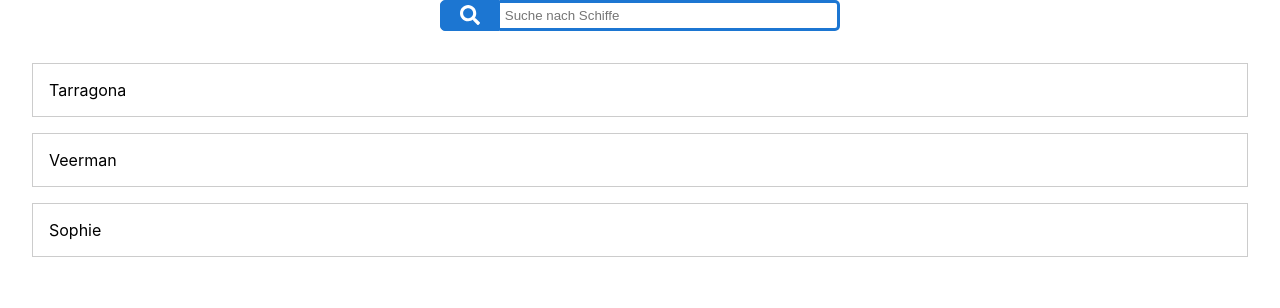
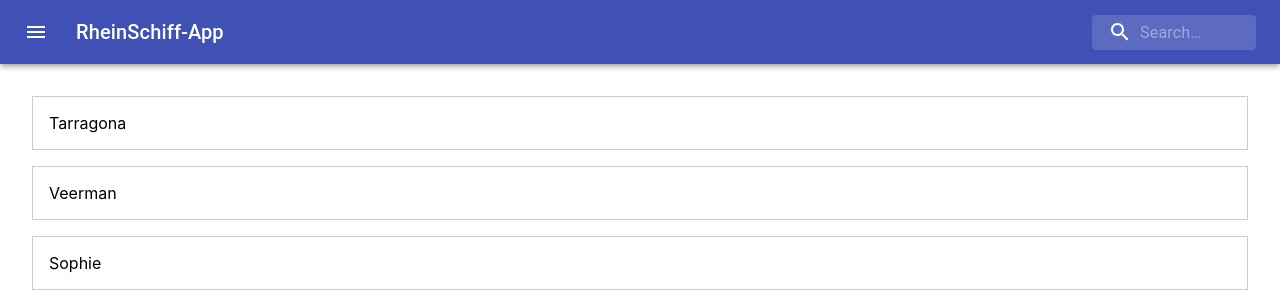
Before and after one commit to LuisAlmajano/rheinschiff-react-app, a React (Create React App) app: page / in a window 1280 px wide. Shown: the top 308 px of the page. Built offline with nearby package versions, Linux system fonts and the light colour scheme.

Commit message:
Siguiente version con Component SearchBar importado de Material-UI

```diff
--- a/package.json
+++ b/package.json
@@ -3,6 +3,8 @@
   "version": "0.1.0",
   "private": true,
   "dependencies": {
+    "@material-ui/core": "^4.11.2",
+    "@material-ui/icons": "^4.11.2",
     "@testing-library/jest-dom": "^5.11.8",
     "@testing-library/react": "^11.2.2",
     "@testing-library/user-event": "^12.6.0",
--- a/src/App.js
+++ b/src/App.js
@@ -1,7 +1,7 @@
 import React, { Component, useState } from "react";
-
 import SchiffListe from "./components/SchiffListe/SchiffListe";
 import SearchField from "./components/SearchField/SearchField";
+import SearchAppBar from "./components/SearchAppBar/SearchAppBar";
 import "./App.css";
 
 class App extends Component {
@@ -21,11 +21,12 @@
   render() {
     return (
       <main className="container">
-        <SearchField
+        <SearchAppBar onNewBoat={this.addNewBoatHandler} />
+        {/* <SearchField
           placeholder="Suche nach Schiffe"
           onNewBoat={this.addNewBoatHandler}
           //onChange={() => console.log("Typed in search field")}
-        />
+        /> */}
         <SchiffListe schiffe={this.state.schiffBeispiele} />
       </main>
     );
--- /dev/null
+++ b/src/components/SearchAppBar/SearchAppBar.jsx
@@ -0,0 +1,129 @@
+import React, { useState } from "react";
+import AppBar from "@material-ui/core/AppBar";
+import Toolbar from "@material-ui/core/Toolbar";
+import IconButton from "@material-ui/core/IconButton";
+import Typography from "@material-ui/core/Typography";
+import InputBase from "@material-ui/core/InputBase";
+import { fade, withStyles } from "@material-ui/core/styles";
+import MenuIcon from "@material-ui/icons/Menu";
+import SearchIcon from "@material-ui/icons/Search";
+import { Component } from "react";
+
+const useStyles = (theme) => ({
+  root: {
+    flexGrow: 1,
+  },
+  menuButton: {
+    marginRight: theme.spacing(2),
+  },
+  title: {
+    flexGrow: 1,
+    display: "none",
+    [theme.breakpoints.up("sm")]: {
+      display: "block",
+    },
+  },
+  search: {
+    position: "relative",
+    borderRadius: theme.shape.borderRadius,
+    backgroundColor: fade(theme.palette.common.white, 0.15),
+    "&:hover": {
+      backgroundColor: fade(theme.palette.common.white, 0.25),
+    },
+    marginLeft: 0,
+    width: "100%",
+    [theme.breakpoints.up("sm")]: {
+      marginLeft: theme.spacing(1),
+      width: "auto",
+    },
+  },
+  searchIcon: {
+    padding: theme.spacing(0, 2),
+    height: "100%",
+    position: "absolute",
+    pointerEvents: "none",
+    display: "flex",
+    alignItems: "center",
+    justifyContent: "center",
+  },
+  inputRoot: {
+    color: "inherit",
+  },
+  inputInput: {
+    padding: theme.spacing(1, 1, 1, 0),
+    // vertical padding + font size from searchIcon
+    paddingLeft: `calc(1em + ${theme.spacing(4)}px)`,
+    transition: theme.transitions.create("width"),
+    width: "100%",
+    [theme.breakpoints.up("sm")]: {
+      width: "12ch",
+      "&:focus": {
+        width: "20ch",
+      },
+    },
+  },
+});
+
+class SearchAppBar extends Component {
+  state = {
+    enteredText: "",
+  };
+
+  textChangeHandler = (event) => {
+    const enteredText = event.target.value;
+    this.setState({ enteredText });
+    console.log("Text entered: " + enteredText);
+  };
+
+  addBoatHandler = (props) => {
+    console.log("Triggered addboathandler");
+
+    const NewBoat = {
+      id: Math.random().toString(),
+      name: this.state.enteredText,
+      timeseen: Date.now(),
+      countseen: 1,
+    };
+
+    console.log("NewBoat: " + NewBoat.name);
+    this.props.onNewBoat(NewBoat);
+  };
+  render() {
+    const { classes } = this.props;
+    return (
+      <div className={classes.root}>
+        <AppBar position="static">
+          <Toolbar>
+            <IconButton
+              edge="start"
+              className={classes.menuButton}
+              color="inherit"
+              aria-label="open drawer"
+            >
+              <MenuIcon />
+            </IconButton>
+            <Typography className={classes.title} variant="h6" noWrap>
+              RheinSchiff-App
+            </Typography>
+            <div className={classes.search} onClick={this.addBoatHandler}>
+              <div className={classes.searchIcon}>
+                <SearchIcon />
+              </div>
+              <InputBase
+                placeholder="Search…"
+                classes={{
+                  root: classes.inputRoot,
+                  input: classes.inputInput,
+                }}
+                inputProps={{ "aria-label": "search" }}
+                onChange={this.textChangeHandler}
+              />
+            </div>
+          </Toolbar>
+        </AppBar>
+      </div>
+    );
+  }
+}
+
+export default withStyles(useStyles, { withTheme: true })(SearchAppBar);
```
Also changed, not shown: src/components/SearchAppBar/SearchTest.js (added, +101 -0 lines), 2 other files (tests, documents, lock files or other folders).
